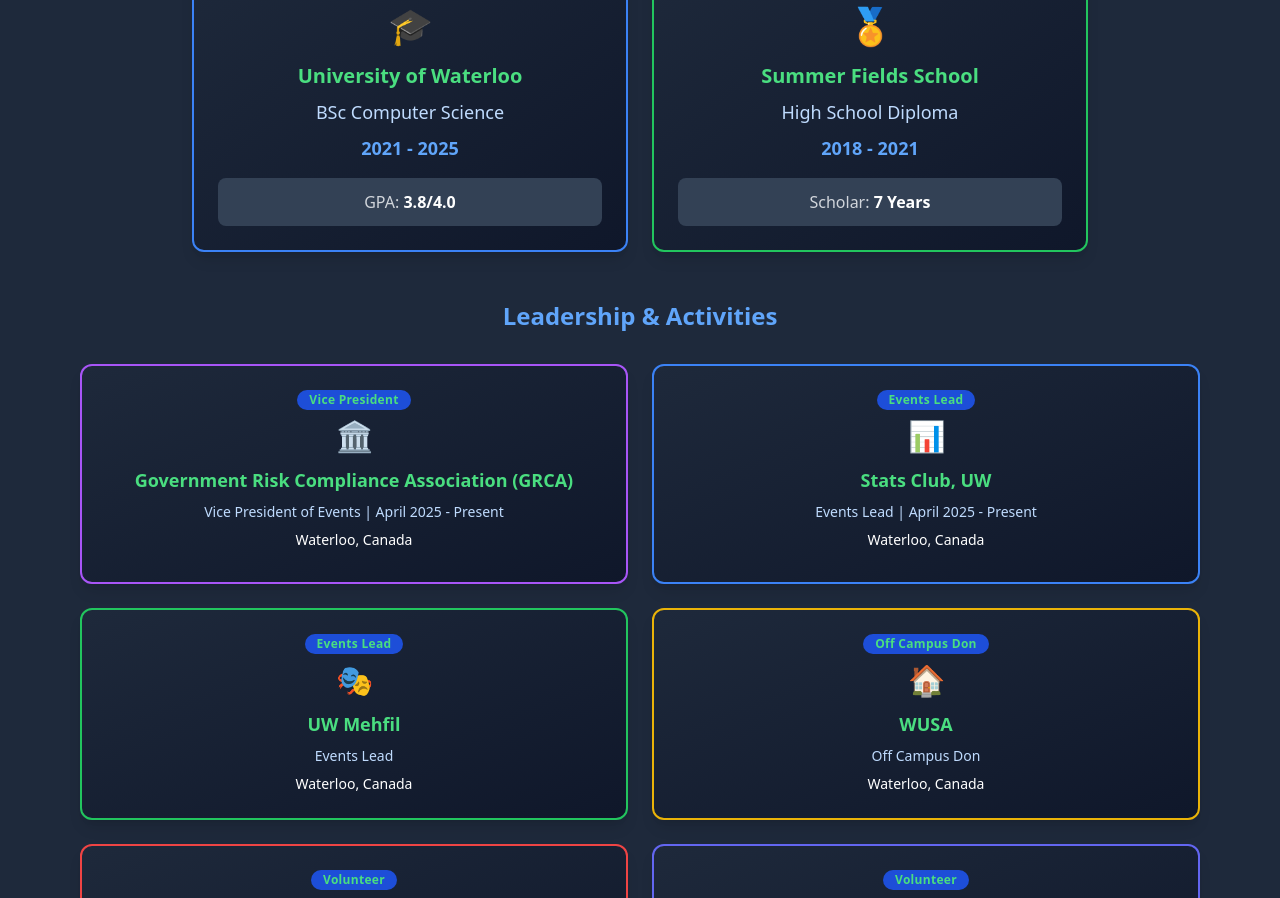
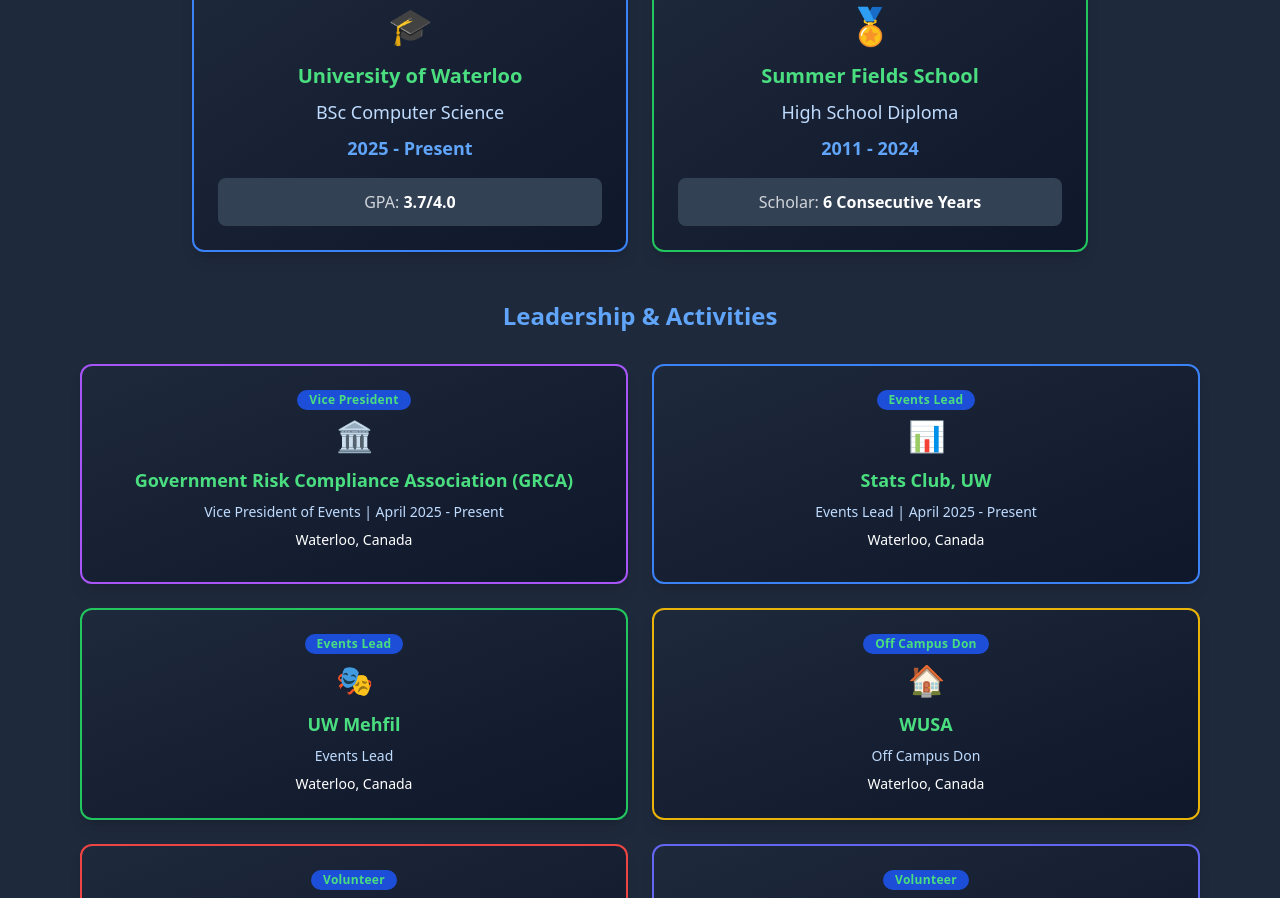
Before and after one commit to Jivesh2816/portfolio-Jivesh-Arora, a React (Vite) app: page / in a window 1280 px wide. Shown: the part 2123-3021 px from the top of the page. Built offline with nearby package versions, Linux system fonts and the light colour scheme.

Commit message:
small change

```diff
--- a/src/About.jsx
+++ b/src/About.jsx
@@ -177,11 +177,11 @@
                 <span className="text-4xl mb-4 block">🎓</span>
                 <h4 className="font-bold text-xl mb-2 text-green-400">University of Waterloo</h4>
                 <p className="text-blue-200 text-lg mb-2">BSc Computer Science</p>
-                <p className="text-blue-400 text-lg mb-4 font-semibold">2021 - 2025</p>
+                <p className="text-blue-400 text-lg mb-4 font-semibold">2025 - Present </p>
                 <div className="space-y-2">
                   <div className="bg-slate-700 rounded-lg p-3">
                     <span className="text-gray-300">GPA: </span>
-                    <span className="text-white font-semibold">3.8/4.0</span>
+                    <span className="text-white font-semibold">3.7/4.0</span>
                   </div>
                 </div>
               </div>
@@ -193,11 +193,11 @@
                 <span className="text-4xl mb-4 block">🏅</span>
                 <h4 className="font-bold text-xl mb-2 text-green-400">Summer Fields School</h4>
                 <p className="text-blue-200 text-lg mb-2">High School Diploma</p>
-                <p className="text-blue-400 text-lg mb-4 font-semibold">2018 - 2021</p>
+                <p className="text-blue-400 text-lg mb-4 font-semibold">2011 - 2024</p>
                 <div className="space-y-2">
                   <div className="bg-slate-700 rounded-lg p-3">
                     <span className="text-gray-300">Scholar: </span>
-                    <span className="text-white font-semibold">7 Years</span>
+                    <span className="text-white font-semibold">6 Consecutive Years</span>
                   </div>
                 </div>
               </div>
```
